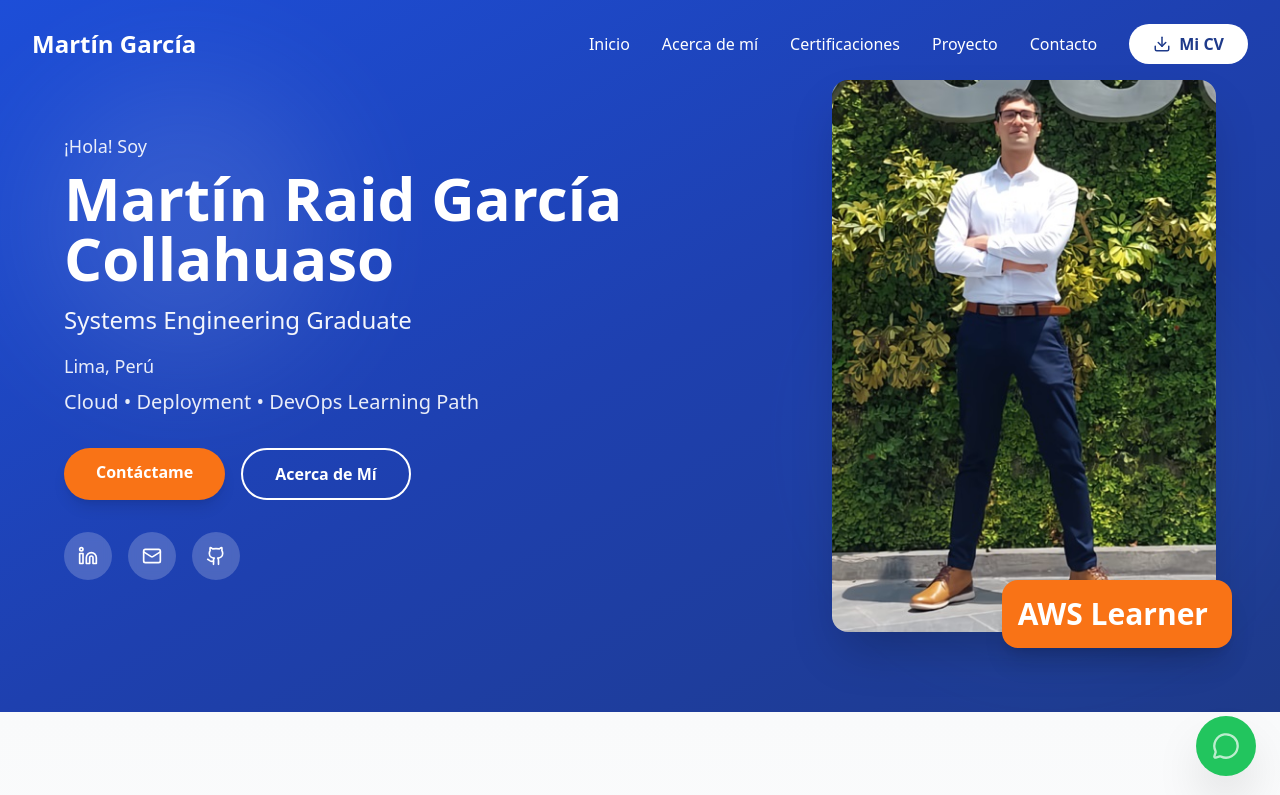
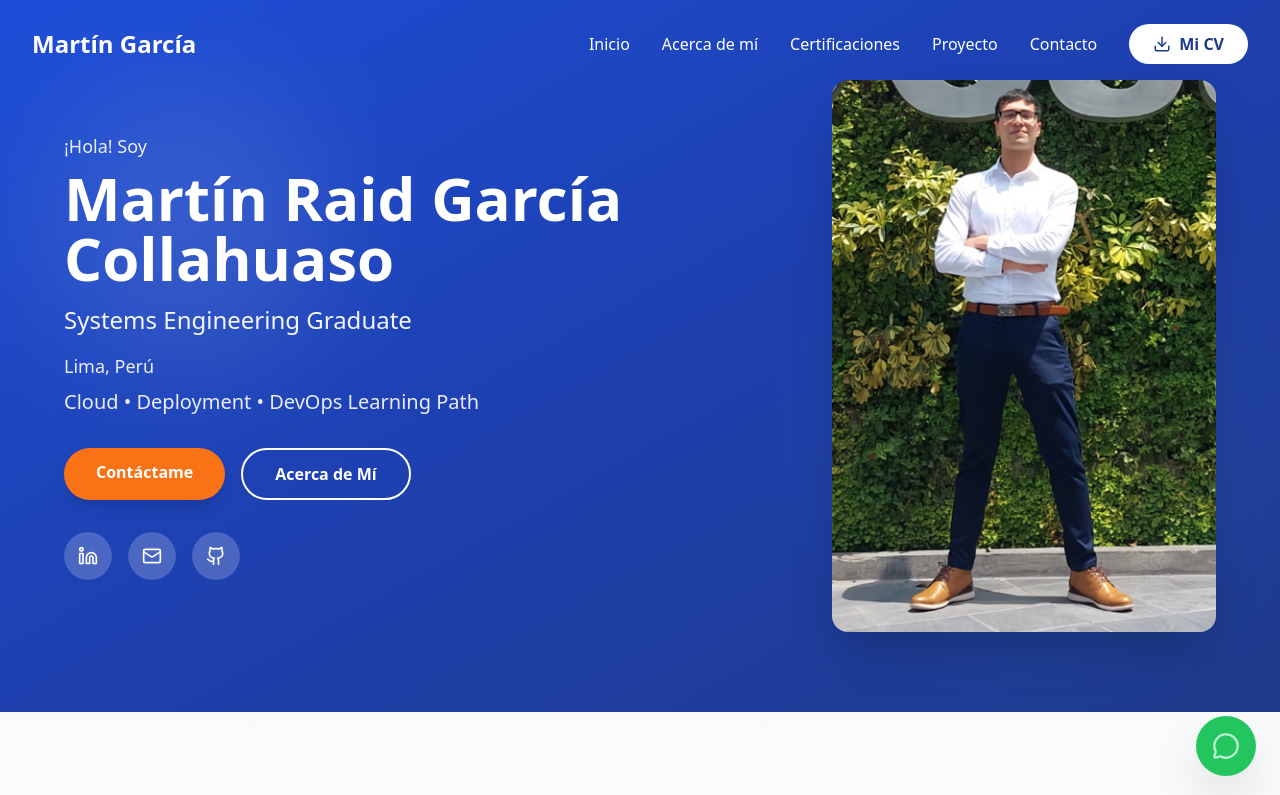
Before and after one commit to MartinRGC/landpmg-react, a React (Create React App) app: page / in a window 1280 px wide. Shown: the top 795 px of the page. Built offline with nearby package versions, Linux system fonts and the light colour scheme.

Commit message:
Remove orange image icon AWS LEARNER

```diff
--- a/src/components/Header.jsx
+++ b/src/components/Header.jsx
@@ -88,13 +88,13 @@ const Header = () => {
                 <div className="text-sm font-medium">Egresado</div>
               </div> */}
 
-              <div className="absolute -bottom-4 -right-4 bg-accent-500 text-white rounded-2xl shadow-xl p-4">
+              {/* <div className="absolute -bottom-4 -right-4 bg-accent-500 text-white rounded-2xl shadow-xl p-4">
                 <div className="flex items-center gap-2">
                   <span className="text-3xl font-bold">AWS Learner</span>
                   <div className="text-xs leading-tight">
                   </div>
                 </div>
-              </div>
+              </div> */}
 
               {/* Trophy icon */}
               {/* <div className="absolute -top-6 -right-6 bg-accent-400 rounded-2xl shadow-xl p-3 animate-pulse">
```
